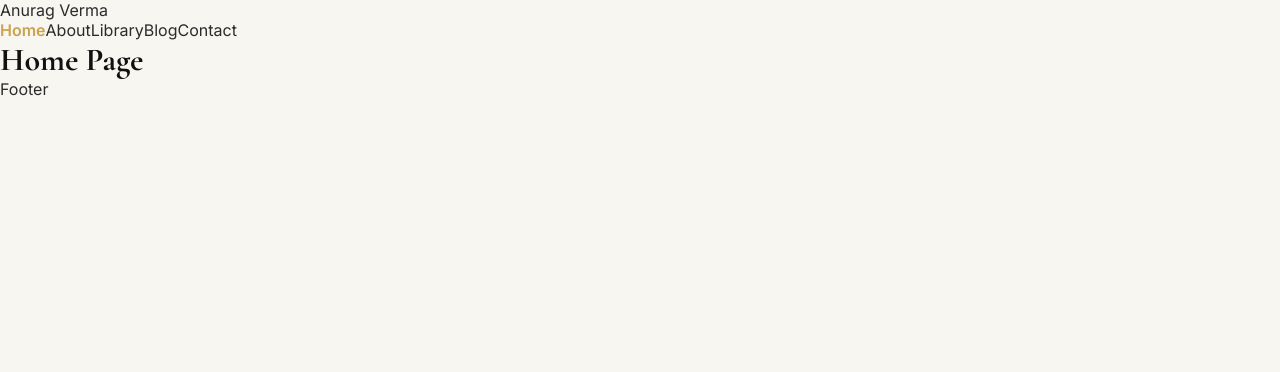
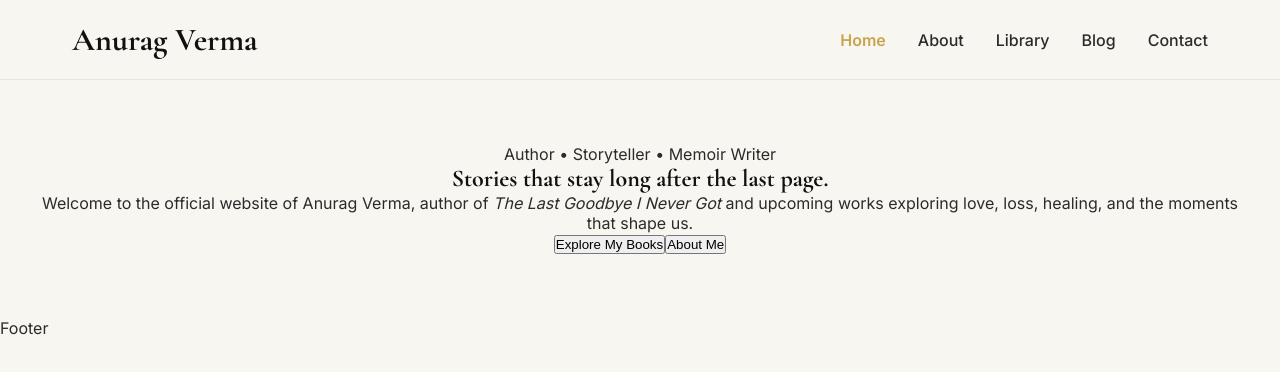
Before and after one commit to anuragvrm2173/anurag-author-website, a React (Vite) app: page / in a window 1280 px wide. Shown: the top 372 px of the page. Built offline with nearby package versions, Linux system fonts and the light colour scheme.

Commit message:
Create Hero section and page-section architecture

```diff
--- a/src/components/Navbar/Navbar.css
+++ b/src/components/Navbar/Navbar.css
@@ -1,4 +1,43 @@
-.navbar__menu a.active {
+.navbar {
+  background-color: var(--color-background);
+  border-bottom: 1px solid rgba(17, 17, 17, 0.08);
+}
+
+.navbar__container {
+  max-width: var(--container-width);
+  margin: 0 auto;
+  padding: 1.25rem 2rem;
+
+  display: flex;
+  justify-content: space-between;
+  align-items: center;
+}
+
+.navbar__logo {
+  font-family: var(--font-heading);
+  font-size: 2rem;
+  font-weight: 700;
+  color: var(--color-primary);
+}
+
+.navbar__menu {
+  display: flex;
+  align-items: center;
+  gap: 2rem;
+}
+
+.navbar__menu a {
+  color: var(--color-text);
+  font-family: var(--font-body);
+  font-weight: 500;
+  transition: color 0.3s ease;
+}
+
+.navbar__menu a:hover {
+  color: var(--color-accent);
+}
+
+.navbar__menu .active {
   color: var(--color-accent);
   font-weight: 600;
 }
--- a/src/components/Navbar/Navbar.jsx
+++ b/src/components/Navbar/Navbar.jsx
@@ -1,4 +1,6 @@
 import { NavLink } from "react-router-dom";
+import navigation from "../../data/navigation";
+
 import "./Navbar.css";
 
 function Navbar() {
@@ -10,11 +12,17 @@ function Navbar() {
         </NavLink>
 
         <nav className="navbar__menu">
-          <NavLink to="/">Home</NavLink>
-          <NavLink to="/about">About</NavLink>
-          <NavLink to="/library">Library</NavLink>
-          <NavLink to="/blog">Blog</NavLink>
-          <NavLink to="/contact">Contact</NavLink>
+          {navigation.map((item) => (
+            <NavLink
+              key={item.path}
+              to={item.path}
+              className={({ isActive }) =>
+                isActive ? "active" : ""
+              }
+            >
+              {item.label}
+            </NavLink>
+          ))}
         </nav>
       </div>
     </header>
--- /dev/null
+++ b/src/data/navigation.js
@@ -0,0 +1,24 @@
+const navigation = [
+  {
+    label: "Home",
+    path: "/",
+  },
+  {
+    label: "About",
+    path: "/about",
+  },
+  {
+    label: "Library",
+    path: "/library",
+  },
+  {
+    label: "Blog",
+    path: "/blog",
+  },
+  {
+    label: "Contact",
+    path: "/contact",
+  },
+];
+
+export default navigation;
--- a/src/pages/Home.jsx
+++ b/src/pages/Home.jsx
@@ -1,8 +1,10 @@
+import Hero from "../sections/Hero/Hero";
+
 function Home() {
   return (
-    <main>
-      <h1>Home Page</h1>
-    </main>
+    <>
+      <Hero />
+    </>
   );
 }
 
--- /dev/null
+++ b/src/sections/Hero/Hero.css
@@ -0,0 +1,21 @@
+.hero {
+  padding: 4rem 2rem;
+  text-align: center;
+  background: var(--color-background);
+}
+
+.hero__content {
+  max-width: 720px;
+  margin: 0 auto;
+}
+
+.hero__content h1 {
+  font-size: clamp(2.5rem, 5vw, 4rem);
+  margin-bottom: 1rem;
+  color: var(--color-primary);
+}
+
+.hero__content p {
+  font-size: 1.125rem;
+  color: var(--color-text-secondary);
+}
--- /dev/null
+++ b/src/sections/Hero/Hero.jsx
@@ -0,0 +1,31 @@
+import "./Hero.css";
+
+function Hero() {
+  return (
+    <section className="hero">
+      <div className="hero__container">
+        <p className="hero__eyebrow">
+          Author • Storyteller • Memoir Writer
+        </p>
+
+        <h1 className="hero__title">
+          Stories that stay long after the last page.
+        </h1>
+
+        <p className="hero__description">
+          Welcome to the official website of Anurag Verma, author of
+          <em> The Last Goodbye I Never Got</em> and upcoming works exploring
+          love, loss, healing, and the moments that shape us.
+        </p>
+
+        <div className="hero__actions">
+          <button>Explore My Books</button>
+
+          <button>About Me</button>
+        </div>
+      </div>
+    </section>
+  );
+}
+
+export default Hero;
```
